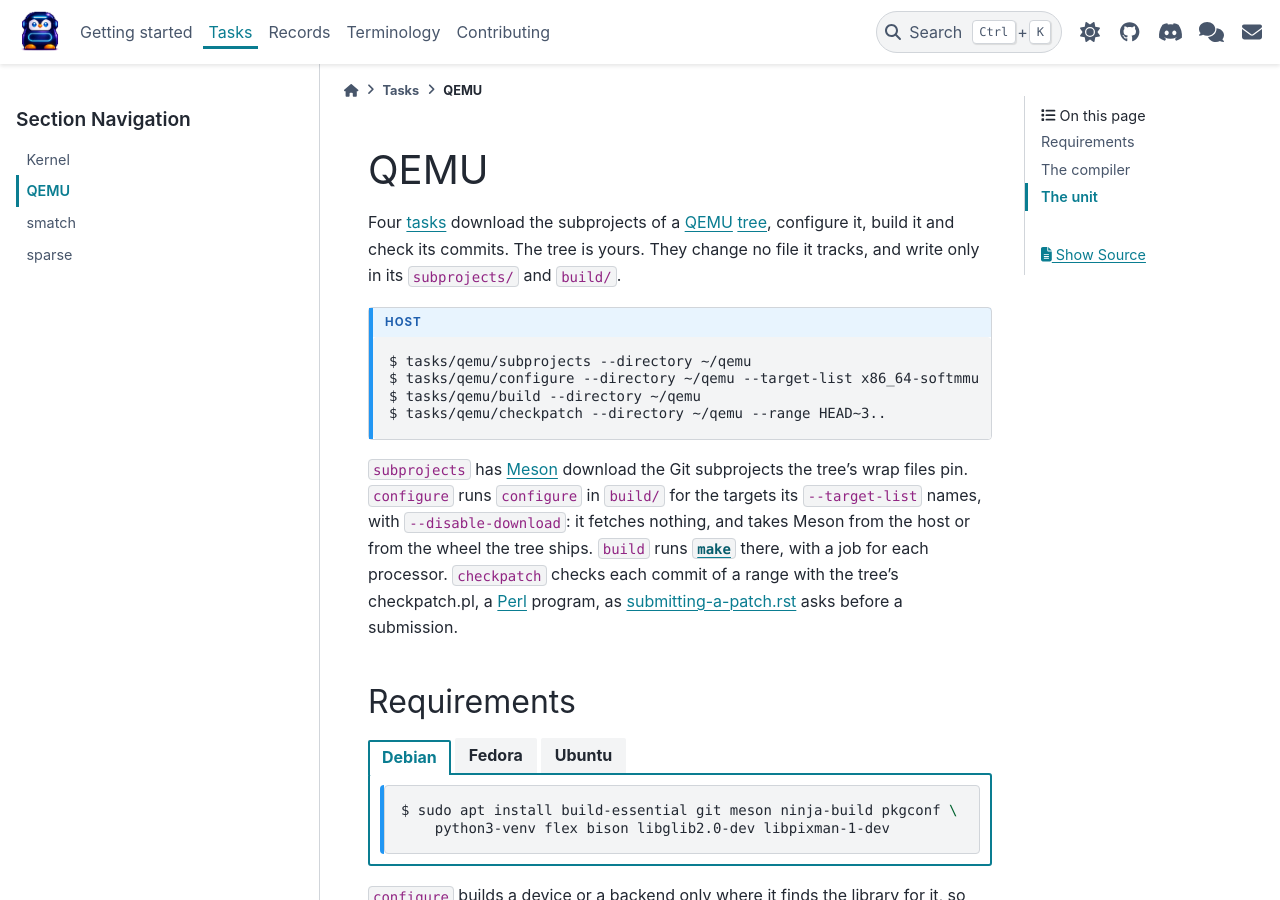
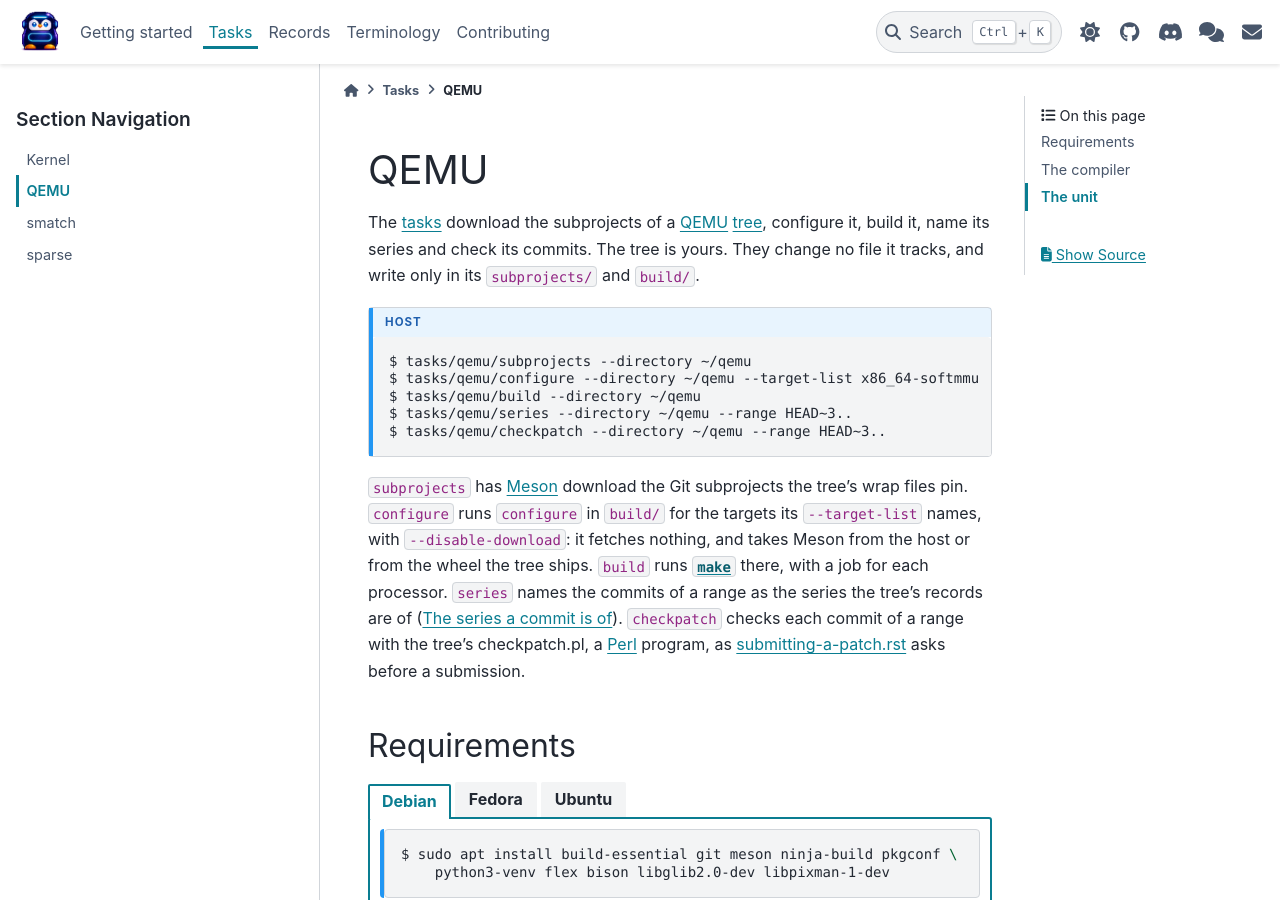
Before and after one commit to linux-kdevops/kdevops-ng, a Sphinx documentation site: the page built from docs/tasks/qemu.rst, in a window 1280 px wide and 900 px high. Built offline with Sphinx 7.4.7 and the PyData theme 0.15.4, drawn with Linux system fonts in a browser that asks for light colours.

Commit message:
qemu: name a range of commits as the tree's series
A QEMU tree with patches filed its records as a base's own, as a
kernel tree did before tasks/kernel/series.

Signed-off-by: Daniel Gomez <da.gomez@kernel.org>

```diff
--- a/docs/records.rst
+++ b/docs/records.rst
@@ -137,6 +137,7 @@ the range from the base:
    :class: cmd-host
 
    $ tasks/kernel/series --directory ~/linux --range v7.3..
+   $ tasks/qemu/series --directory ~/qemu --range v11.1.0..
 
 :cmd:`kseries` writes ``series.json`` beside the commit's records: the
 base, the commits it lacks, the files they change and the branch the
--- a/docs/tasks/qemu.rst
+++ b/docs/tasks/qemu.rst
@@ -4,10 +4,10 @@
 QEMU
 ====
 
-Four :term:`tasks <Task>` download the subprojects of a `QEMU`_
-:term:`tree <Tree>`, configure it, build it and check its commits. The tree
-is yours. They change no file it tracks, and write only in its
-``subprojects/`` and ``build/``.
+The :term:`tasks <Task>` download the subprojects of a `QEMU`_
+:term:`tree <Tree>`, configure it, build it, name its series and check
+its commits. The tree is yours. They change no file it tracks, and
+write only in its ``subprojects/`` and ``build/``.
 
 .. code-block:: console
    :caption: host
@@ -16,6 +16,7 @@ is yours. They change no file it tracks, and write only in its
    $ tasks/qemu/subprojects --directory ~/qemu
    $ tasks/qemu/configure --directory ~/qemu --target-list x86_64-softmmu
    $ tasks/qemu/build --directory ~/qemu
+   $ tasks/qemu/series --directory ~/qemu --range HEAD~3..
    $ tasks/qemu/checkpatch --directory ~/qemu --range HEAD~3..
 
 :src:`subprojects <tasks/qemu/subprojects>` has `Meson`_ download the Git
@@ -24,6 +25,8 @@ runs ``configure`` in ``build/`` for the targets its ``--target-list``
 names, with ``--disable-download``: it fetches nothing, and takes Meson
 from the host or from the wheel the tree ships. :src:`build
 <tasks/qemu/build>` runs :cmd:`make` there, with a job for each processor.
+:src:`series <tasks/qemu/series>` names the commits of a range as the
+series the tree's records are of (:ref:`records-series`).
 :src:`checkpatch <tasks/qemu/checkpatch>` checks each commit of a range
 with the tree's checkpatch.pl, a `Perl`_ program, as `submitting-a-patch.rst`_
 asks before a submission.
```
Also changed, not shown: 1 other file.
